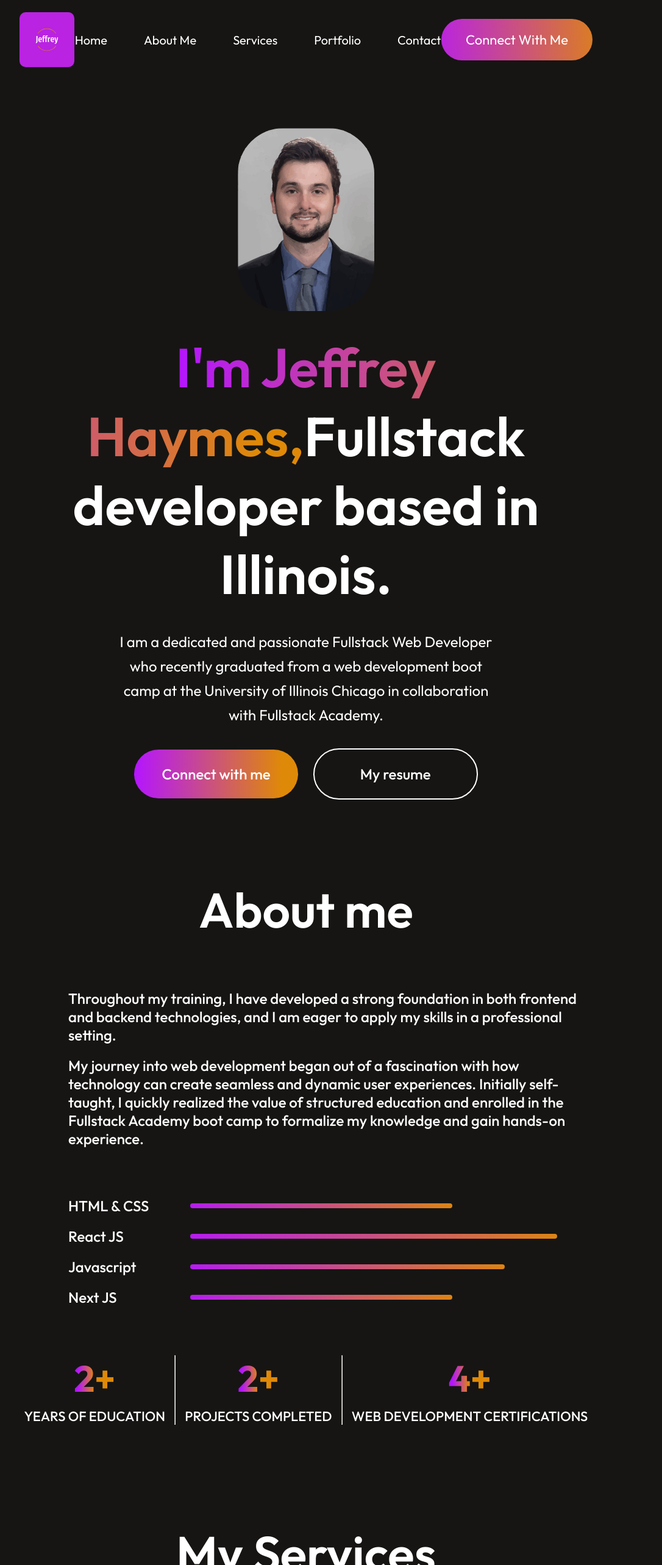
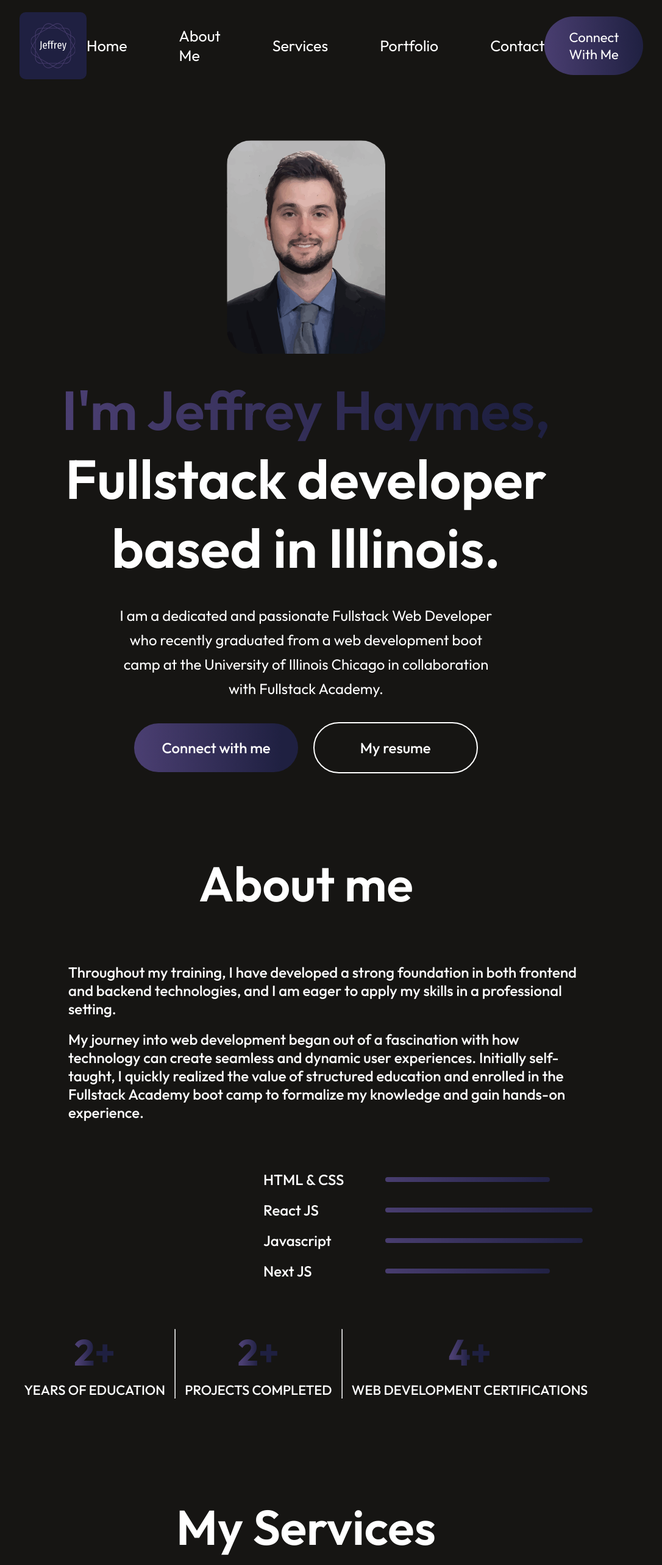
Before and after one commit to JayHaymes/portfolio, a React (Vite) app in the folder portfolio-react/: page / in a window 1280 px wide. Shown: the top 2566 px of the page at 61% size, without its empty margins (138-1224 px from the left). Built offline with nearby package versions, Linux system fonts and the light colour scheme.

Commit message:
touch up css for all components

```diff
--- a/portfolio-react/src/Components/About/About.css
+++ b/portfolio-react/src/Components/About/About.css
@@ -52,6 +52,7 @@
     display: flex;
     flex-direction: column;
     gap: 20px;
+    margin-left: 320px;
 }
 
 .about-skill {
@@ -72,7 +73,7 @@
    width: 50%;
    height: 8px;
    border-radius: 50px;
-   background: linear-gradient(264deg, #DF8908 -5.09%, #B415FF 106.28%);
+   background: linear-gradient(264deg, #1F2041 -5.09%, #4B3F72 106.28%);
 }
 
 .about-achievements {
@@ -93,7 +94,7 @@
 .about-achievement h1 {
     font-size: 60px;
     font-weight: 700;
-    background: linear-gradient(270deg, #DF8908 50.41%, #B415FF 90.25%);
+    background: linear-gradient(270deg, #1F2041 50.41%, #4B3F72 90.25%);
     background-clip: text;
     -webkit-background-clip: text;
     -webkit-text-fill-color: transparent;
--- a/portfolio-react/src/Components/Contact/Contact.css
+++ b/portfolio-react/src/Components/Contact/Contact.css
@@ -32,7 +32,7 @@
 .contact-left h1{
     font-size: 80px;
     font-weight: 700;
-    background: linear-gradient(270deg, #DF8908 80%, #B415FF 100%);
+    background: linear-gradient(270deg, #1F2041 80%, #4B3F72 100%);
     background-clip: text;
     -webkit-background-clip: text;
     -webkit-text-fill-color: transparent;
@@ -93,7 +93,7 @@
     border: none;
     color: white;
     border-radius: 50px;
-    background: linear-gradient(264deg, #DF8908 -5.09%, #B415FF 106.28%);
+    background: linear-gradient(264deg, #1F2041 -5.09%, #4B3F72 106.28%);
     font-size: 22px;
     padding: 20px 60px;
     margin-bottom: 50px;
--- a/portfolio-react/src/Components/MyWork/MyWork.css
+++ b/portfolio-react/src/Components/MyWork/MyWork.css
@@ -35,7 +35,7 @@
 
 .mywork-container img:hover{
     transform: scale(1.10);
-    border: 4px solid #ff00ff;
+    border: 4px solid #4B3F72;
     border-radius: 10px;
     transition: 0.3s;
 }
--- a/portfolio-react/src/Components/Navbar/Hero/Hero.css
+++ b/portfolio-react/src/Components/Navbar/Hero/Hero.css
@@ -7,8 +7,8 @@
 
 .hero img {
     margin-top: 80px ;
-    height: 300px;
-    border-radius: 75px;
+    height: 350px;
+    border-radius: 40px;
 }
 
 .hero h1 {
@@ -19,7 +19,7 @@
 }
 
 .hero h1 span {
-    background: linear-gradient(270deg, #DF8908 10%, #B415FF 100%);
+    background: linear-gradient(270deg, #1F2041 10%, #4B3F72 100%);
     background-clip: text ;
     -webkit-background-clip: text;
     -webkit-text-fill-color: transparent;
@@ -44,7 +44,7 @@
 .hero-connect {
     padding: 25px 45px;
     border-radius: 50px;
-    background: linear-gradient(270deg, #DF8908 10%, #B415FF 100%);
+    background: linear-gradient(270deg, #1F2041 10%, #4B3F72 100%);
     cursor: pointer;
 }
 
@@ -60,7 +60,7 @@
 }
 
 .hero-resume:hover {
-    border-color: #B415ff
+    border-color: #4B3F72
 
 }
 
--- a/portfolio-react/src/Components/Navbar/Hero/Hero.jsx
+++ b/portfolio-react/src/Components/Navbar/Hero/Hero.jsx
@@ -7,7 +7,7 @@ const Hero = () => {
   return (
     <div id='home' className='hero'>
         <img className='profile-picture' src={profile_img} alt=''></img>
-        <h1><span>I'm Jeffrey Haymes,</span>Fullstack developer based in Illinois.</h1>
+        <h1><span>I'm Jeffrey Haymes,</span> Fullstack developer based in Illinois.</h1>
         <p>I am a dedicated and passionate Fullstack Web Developer who recently graduated from a web development boot camp at the University of Illinois Chicago in collaboration with Fullstack Academy. </p>
         <div className="hero-action">
           <div className="hero-connect"><AnchorLink className='anchor-link' offset='50' href='#contact'>Connect with me</AnchorLink></div>
--- a/portfolio-react/src/Components/Navbar/Navbar.css
+++ b/portfolio-react/src/Components/Navbar/Navbar.css
@@ -6,7 +6,8 @@
 }
 
 .navbar-logo {
-    height: 90px;
+    height: 110px;
+    width: 110px;
     border-radius: 10px;
 }
 
@@ -14,14 +15,14 @@
     display: flex;
     align-items: center;
     list-style: none;
-    gap: 60px;
-    font-size: 20px;
+    gap: 85px;
+    font-size: 25px;
 }
 
 .nav-connect {
     padding: 20px 40px;
     border-radius: 50px;
-    background: linear-gradient(267deg, #DA7C25 0.36%, #B923E1 102.06%);
+    background: linear-gradient(267deg, #1F2041 0.36%, #4B3F72 102.06%);
     font-size: 22px;
     cursor: pointer;
     transition: 0.5s;
@@ -72,7 +73,7 @@
         align-items: start;
         top: 0;
         gap: 30px;
-        background-color: #1F0016;
+        background-color: #4B3F72;
         width: 350px;
         height: 100%;
         z-index: 2;
--- a/portfolio-react/src/Components/Services/Services.css
+++ b/portfolio-react/src/Components/Services/Services.css
@@ -46,7 +46,7 @@
 .services-format h2{
     font-size: 38px;
     font-weight: 800;
-    background: linear-gradient(270deg, #DF8908 50%, #B415FF 100%);
+    background: linear-gradient(270deg, #1F2041 50%, #4B3F72 100%);
     background-clip: text;
     -webkit-background-clip: text;
     -webkit-text-fill-color: transparent;
@@ -66,7 +66,7 @@
 
 .services-format:hover{
     border: 2px solid #ff00ff;
-    background-image: linear-gradient(45deg, #3f0028,#582300);
+    background-image: linear-gradient(45deg, #1F2041,#4B3F72);
     transform: scale(1.05);
     transition: 0.4s;
 }
```
Also changed, not shown: portfolio-react/src/assets/logo-color.svg.
